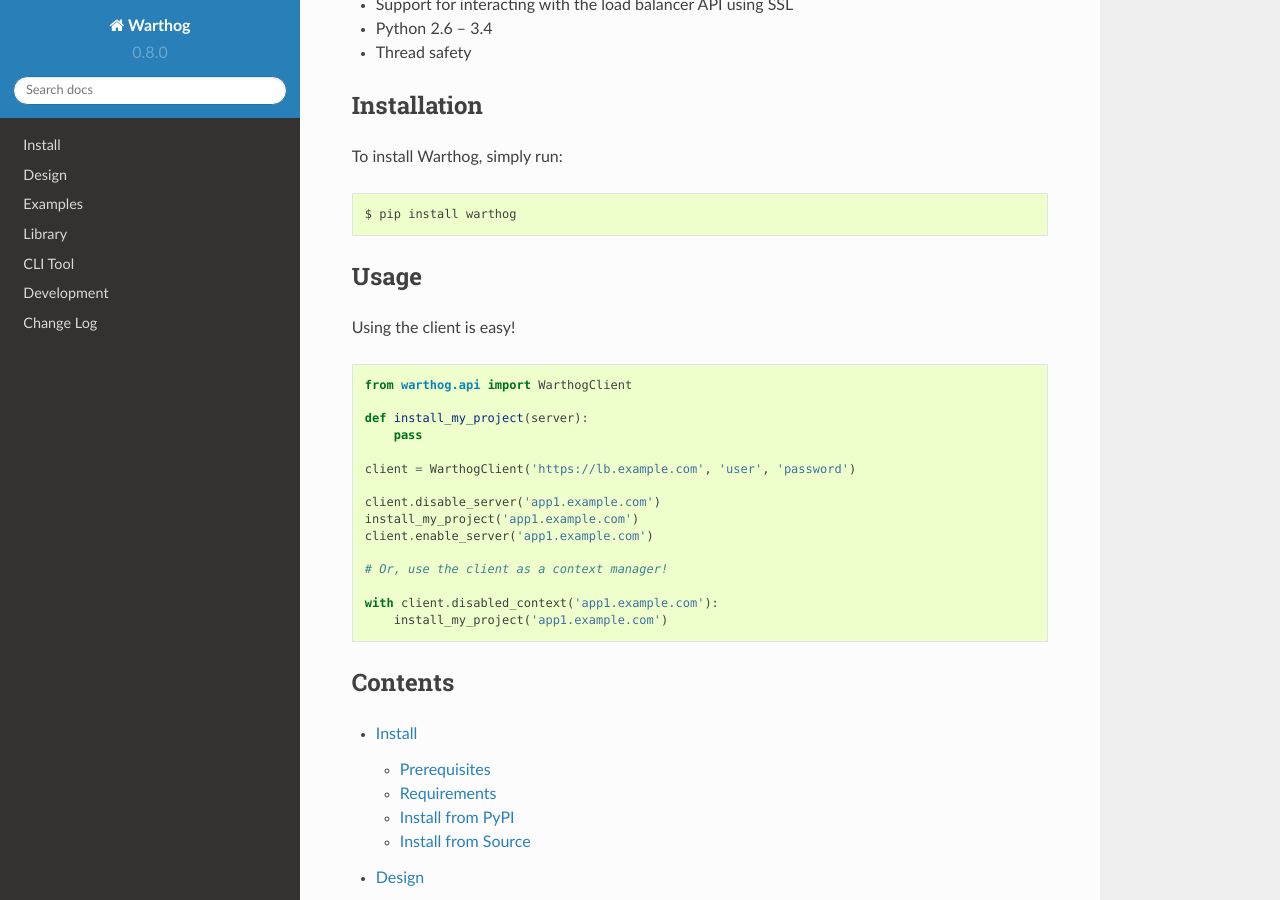
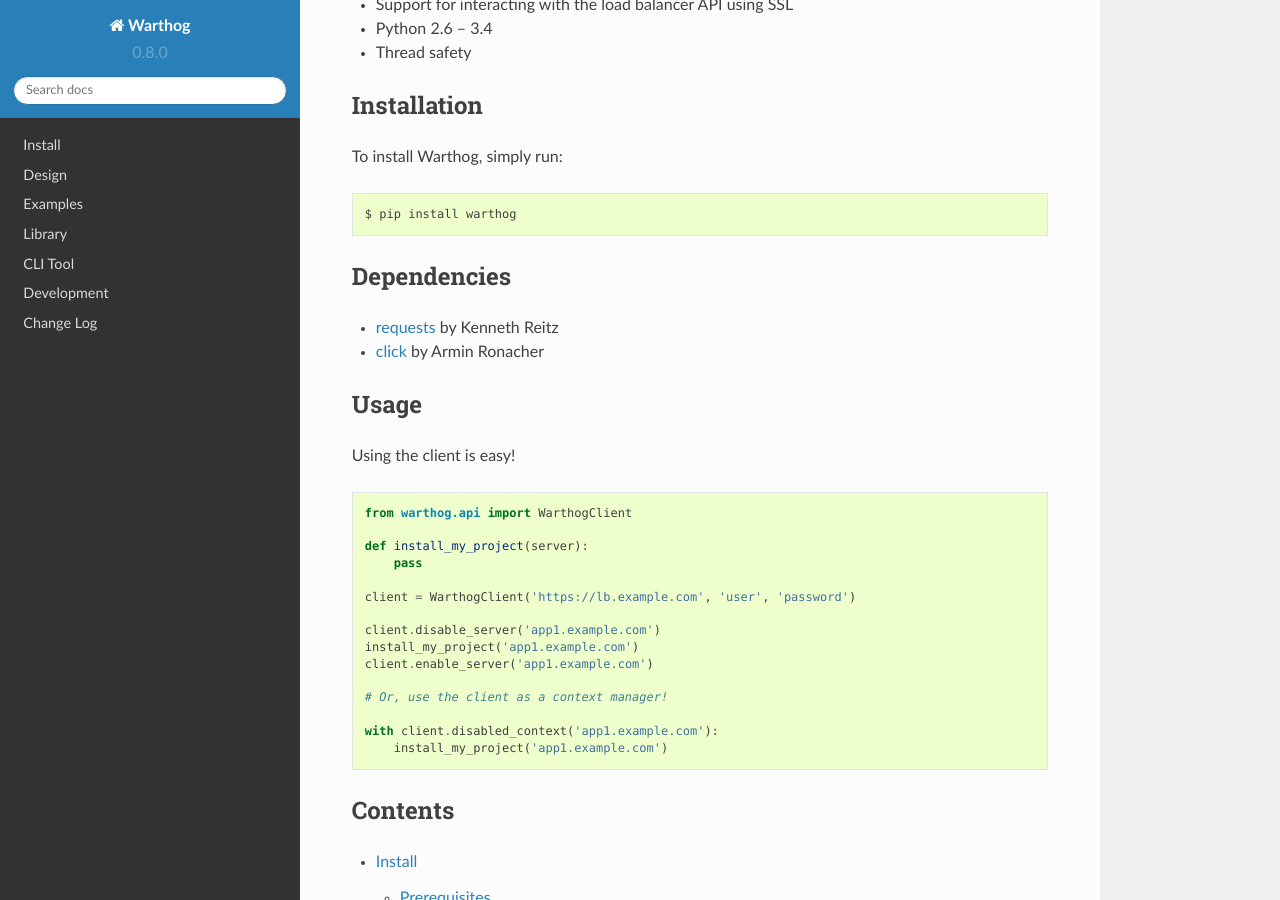
Before and after one commit to smarter-travel-media/warthog, a Sphinx documentation site: the page built from doc/source/index.rst, in a window 1280 px wide and 900 px high, scrolled down 415 px. Built offline with Sphinx 7.4.7 and the Read the Docs theme 2.0.0, drawn with Linux system fonts in a browser that asks for light colours.

Commit message:
Add dependencies to README and docs index

```diff
--- a/README.rst
+++ b/README.rst
@@ -26,6 +26,11 @@
 .. code-block:: bash
 
     $ pip install warthog
+
+Dependencies
+------------
+* `requests <https://github.com/kennethreitz/requests>`_  by Kenneth Reitz
+* `click <https://github.com/mitsuhiko/click>`_ by Armin Ronacher
 
 Usage
 -----
--- a/doc/source/index.rst
+++ b/doc/source/index.rst
@@ -30,6 +30,11 @@
 .. code-block:: bash
 
     $ pip install warthog
+
+Dependencies
+------------
+* `requests <https://github.com/kennethreitz/requests>`_  by Kenneth Reitz
+* `click <https://github.com/mitsuhiko/click>`_ by Armin Ronacher
 
 Usage
 -----
```
